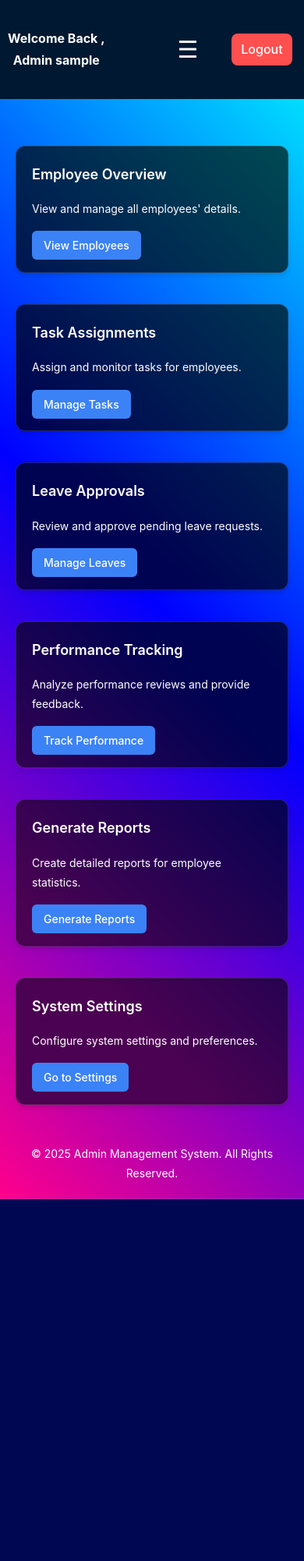
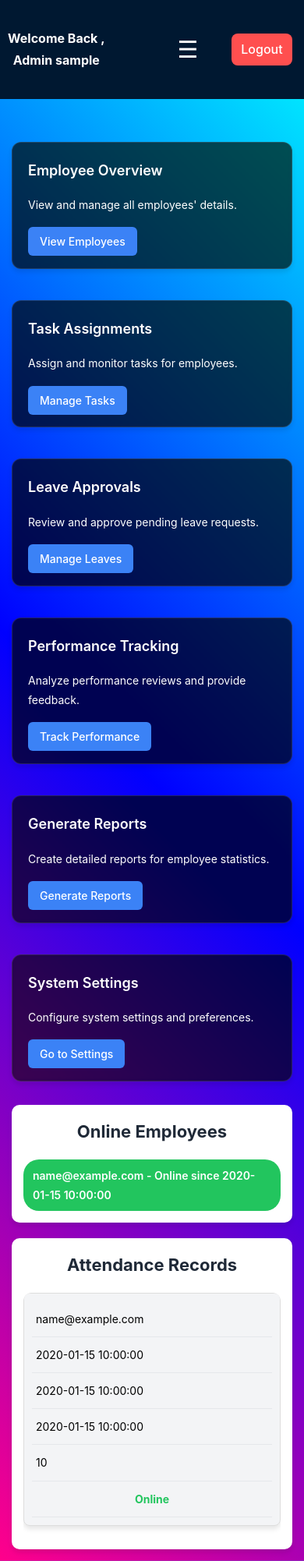
Before and after one commit to mohityadav52708/Employee_Management_System, a Flask app: page /admin_home in a window 390 px wide. Shown: the whole page at 78% size. Before the commit the page ends 1538 px from the top, so only its background shows below. Run offline with Flask 3, Linux system fonts and the light colour scheme; the visitor is signed in with stand-in values (Sample User, id 1); a database or web service that is not in the repository returns one stand-in record (values such as "Sample title").

Commit message:
responsiveness modified

```diff
--- a/app.py
+++ b/app.py
@@ -10,6 +10,7 @@ from email.mime.text import MIMEText
 from email.mime.multipart import MIMEMultipart
 import ssl
 from bson.objectid import ObjectId
+from datetime import datetime
 from flask_cors import CORS
 app = Flask(__name__)
 app.secret_key = 'your_secret_key'
@@ -19,7 +20,7 @@ uri = "mongodb+srv://whitedevil7628:mohit038@cluster1.oohsn.mongodb.net/myDataba
 client = MongoClient(uri)
 db = client["endsem"]
 users_collection = db["users"]
-
+attendance_collection = db["attendance"]
 # Email Configuration
 app.config['MAIL_USERNAME'] = 'librarymanagementprjoect@gmail.com'
 app.config['MAIL_PASSWORD'] = 'ykqy zkvd zzak ujpa'
@@ -145,23 +146,23 @@ def login():
     if request.method == 'POST':
         email = request.form['email']
         password = request.form['password']
-        portal = request.args.get('portal', 'employee')  # Default to 'employee' portal
 
         user = users_collection.find_one({"email": email})
 
         if user and bcrypt.checkpw(password.encode('utf-8'), user['password']):
             session['user'] = email
-            session['role'] = user.get('role', 'employee')  # Set the user's role
+            session['role'] = user.get('role', 'employee')
 
-            # Check if the user is accessing the correct portal
-            if portal == 'admin' and session['role'] != 'admin':
-                flash('Access denied. Only admin can access this page.', 'danger')
-                return render_template('login.html', alert_message="Access denied. Only admin can access this page.")
-            if portal == 'employee' and session['role'] != 'employee':
-                flash('Access denied. Only employee can access this page.', 'danger')
-                return render_template('login.html', alert_message="Access denied. Only employee can access this page.")
+            # Mark employee as Online & log attendance
+            today = datetime.today().strftime('%Y-%m-%d')
+            login_time = datetime.now()
 
-            # Redirect based on the role (admin or employee)
+            attendance_collection.update_one(
+                {"email": email, "date": today},
+                {"$set": {"status": "Online", "login_time": login_time}},
+                upsert=True
+            )
+
             if session['role'] == 'admin':
                 return redirect(url_for('admin_home'))
             else:
@@ -170,30 +171,6 @@ def login():
             flash('Invalid email or password.', 'danger')
     return render_template('login.html')
 
-@app.route('/admin_home')
-def admin_home():
-    if 'user' in session and session.get('role') == 'admin':
-        user = users_collection.find_one({"email": session['user']})
-        if user:
-            username = user['username']
-            return render_template('admin_home.html',username=username)
-    else:
-        flash('Access denied. Only admin can access this page.', 'danger')
-        return redirect(url_for('login'))
-
-@app.route('/home')
-def home():
-    if 'user' in session and session.get('role') == 'employee':
-        user = users_collection.find_one({"email": session['user']})
-        if user:
-            username = user['username']
-            return render_template('home.html', username=username)
-        else:
-            flash('User not found.', 'danger')
-            return redirect(url_for('login'))
-    else:
-        flash('Access denied. Please log in as an employee.', 'danger')
-        return redirect(url_for('login'))
 
 @app.route('/request-leave', methods=['GET', 'POST'])
 def request_leave():
@@ -269,9 +246,48 @@ def admin_leave_requests():
 
 @app.route('/logout')
 def logout():
+    if 'user' in session:
+        email = session['user']
+        today = datetime.today().strftime('%Y-%m-%d')
+
+        # Mark employee as Offline & log logout time
+        login_record = attendance_collection.find_one({"email": email, "date": today})
+        if login_record and "login_time" in login_record:
+            logout_time = datetime.now()
+            duration = logout_time - login_record["login_time"]
+
+            attendance_collection.update_one(
+                {"email": email, "date": today},
+                {"$set": {"status": "Offline", "logout_time": logout_time, "duration": str(duration)}}
+            )
+
     session.clear()
     flash('Logged out successfully.', 'success')
     return redirect(url_for('login'))
+@app.route('/admin_home')
+def admin_home():
+    if 'user' in session and session.get('role') == 'admin' :
+        online_employees = list(attendance_collection.find({"status": "Online"}))
+        attendance_records = list(attendance_collection.find())
+
+        user = users_collection.find_one({"email": session['user']})
+        username = user['username']
+
+        return render_template('admin_home.html', online_employees=online_employees, attendance_records=attendance_records, username=username)
+    else:
+        flash('Access denied. Only admin can access this page.', 'danger')
+        return redirect(url_for('login'))
+
+
+@app.route('/home')
+def home():
+    if 'user' in session and session.get('role') == 'employee':
+        user = users_collection.find_one({"email": session['user']})
+        username = user['username']
+        return render_template('home.html', username=username)
+    else:
+        flash('Access denied. Please log in as an employee.', 'danger')
+        return redirect(url_for('login'))
 
 @app.route('/complaints', methods=['GET', 'POST'])
 def complaints():
@@ -404,5 +420,14 @@ def toggle_availability():
         return {"available": new_status}
     return {"error": "Unauthorized"}, 401
 
+@app.route('/admin/attendance')
+def admin_attendance():
+    if 'user' in session and session.get('role') == 'admin':
+        attendance_records = list(attendance_collection.find())
+        return render_template('admin_attendance.html', attendance_records=attendance_records)
+    else:
+        flash('Access denied.', 'danger')
+        return redirect(url_for('login'))
+
 if __name__ == '__main__':
     app.run(debug=True)
--- a/static/admin_home.css
+++ b/static/admin_home.css
@@ -379,3 +379,163 @@ body {
        display: none;
     }
 }
+
+
+/* Dashboard Sections */
+.section {
+    margin-top: 80px;
+    padding: 20px;
+    background: white;
+    border-radius: 10px;
+    box-shadow: 0 4px 6px rgba(0, 0, 0, 0.1);
+}
+
+.section h2 {
+    font-size: 22px;
+    font-weight: bold;
+    margin-bottom: 15px;
+    color: #1f2937;
+}
+
+/* Online Employees */
+.online-employees {
+    display: flex;
+    flex-wrap: wrap;
+    gap: 10px;
+}
+
+.online-employee {
+    background: #22c55e;
+    color: white;
+    padding: 8px 12px;
+    border-radius: 20px;
+    font-size: 14px;
+    font-weight: 600;
+}
+
+/* Attendance Table */
+.attendance-table {
+    width: 100%;
+    border-collapse: collapse;
+    margin-top: 15px;
+    background: white;
+    border-radius: 10px;
+    overflow: hidden;
+}
+
+.attendance-table th, .attendance-table td {
+    padding: 12px;
+    border-bottom: 1px solid #e5e7eb;
+    text-align: left;
+}
+
+.attendance-table th {
+    background: #1e40af;
+    color: white;
+}
+
+.attendance-table tr:nth-child(even) {
+    background: #f3f4f6;
+}
+
+.attendance-table tr:hover {
+    background: #e0e7ff;
+}
+
+/* Responsive Design */
+@media (max-width: 1024px) {
+    .sidebar {
+        width: 200px;
+    }
+
+    .content {
+        margin-left: 220px;
+    }
+
+    .image {
+        width: calc(100% - 200px);
+        margin-left: 200px;
+    }
+}
+
+@media (max-width: 768px) {
+    .sidebar {
+        width: 180px;
+    }
+
+    .content {
+        margin-left: 200px;
+    }
+
+    .section {
+        padding: 15px;
+    }
+}
+
+@media (max-width: 480px) {
+    .section{
+        margin-top: 20px;
+    }
+    .sidebar {
+        width: 100%;
+        height: auto;
+        position: static;
+        display: none;
+    }
+
+    .content {
+        margin-left: 0;
+        padding: 15px;
+    }
+
+    .image {
+        width: 100%;
+        margin-left: 0;
+    }
+    #table {
+        border: 0;
+    }
+
+    #table thead {
+        display: none; /* Hide table header for mobile */
+    }
+
+    #table tr {
+        display: block; /* Display rows as blocks */
+        margin-bottom: 15px;
+        border: 1px solid #ddd;
+        border-radius: 8px;
+        padding: 10px;
+        box-shadow: 0 4px 6px rgba(0, 0, 0, 0.1);
+    }
+
+    #table td {
+        display: block; /* Display cells as blocks */
+        text-align: left; /* Align content to the right for labels */
+        font-size: 14px;
+        padding: 10px 5px;
+        position: relative;
+        color: black;
+    }
+
+    #table td::before {
+        content: attr(data-label); /* Use the data-label attribute as a label */
+        position: absolute;
+        left: 0;
+        width: 50%;
+        padding-left: 10px;
+        font-weight: bold;
+        color: #000000;
+        text-align: left;
+    }
+
+    #table td:last-child {
+        text-align: center; /* Center the action buttons */
+    }
+    #table #heading_of_table{
+        display: none;
+    }
+    .section h2{
+        text-align: center;
+    }
+}
--- a/static/admin_leave.css
+++ b/static/admin_leave.css
@@ -171,7 +171,6 @@ button[name="action"][value="reject"]:hover {
 
     #table td {
         display: block; /* Display cells as blocks */
-        text-align: right; /* Align content to the right for labels */
         font-size: 14px;
         padding: 10px 5px;
         position: relative;
--- a/static/admin_tasks.css
+++ b/static/admin_tasks.css
@@ -88,7 +88,7 @@
 
         table td {
             display: block; /* Display cells as blocks */
-            text-align: right; /* Align content to the right for labels */
+            text-align: left; /* Align content to the right for labels */
             font-size: 14px;
             padding: 10px 5px;
             position: relative;
--- a/static/emp_admin_details.css
+++ b/static/emp_admin_details.css
@@ -246,7 +246,7 @@ footer {
 
     table td {
         display: block; /* Display cells as blocks */
-        text-align: right; /* Align content to the right for labels */
+        text-align: left; /* Align content to the right for labels */
         font-size: 14px;
         padding: 10px 5px;
         position: relative;
--- a/static/emp_tasks.css
+++ b/static/emp_tasks.css
@@ -7,6 +7,9 @@
     border-radius: 10px;
     box-shadow: 0 4px 6px rgba(0, 0, 0, 0.1);
     color: black;
+}
+body{
+    height: 100vh;
 }
 
 h1, h2 {
@@ -114,6 +117,7 @@ th {
     }
     h1, h2 {
         font-size: 1.5rem;
+        margin-bottom: 0px;
     }
 
     button {
--- a/static/employee_complaints.css
+++ b/static/employee_complaints.css
@@ -3,9 +3,6 @@ body {
     font-family: Arial, sans-serif;
     margin: 0;
     background-color: #f8f9fa;
-    width: 100%;
-    height: 100vh;
-    background-image: no-repeat;
 }
 
 /* Header styles */
--- a/templates/admin_complaints.html
+++ b/templates/admin_complaints.html
@@ -4,8 +4,8 @@
     <meta charset="UTF-8">
     <meta name="viewport" content="width=device-width, initial-scale=1.0">
     <title>Admin Complaints</title>
+    <link rel="stylesheet" href="../static/admin_home.css" />
     <link rel="stylesheet" href="../static/admin_complaints.css" />
-    <link rel="stylesheet" href="../static/admin_home.css" />
 
 </head>
 
--- a/templates/admin_home.html
+++ b/templates/admin_home.html
@@ -74,12 +74,48 @@
                 <a href="#" class="btn">Go to Settings</a>
             </div>
         </div>
+        <div class="section">
+            <h2>Online Employees</h2>
+            <div class="online-employees">
+                {% for emp in online_employees %}
+                    <div class="online-employee">{{ emp.email }} - Online since {{ emp.login_time }}</div>
+                {% endfor %}
+            </div>
+        </div>
 
-        <!-- Footer Section -->
-        <div class="footer">
-            <p>&copy; 2025 Admin Management System. All Rights Reserved.</p>
+        <!-- Attendance Table Section -->
+        <div class="section">
+            <h2>Attendance Records</h2>
+            <table id="table" class="attendance-table">
+                <tr id="heading_of_table">
+                    <th>Email</th>
+                    <th>Date</th>
+                    <th>Login Time</th>
+                    <th>Logout Time</th>
+                    <th>Duration</th>
+                    <th>Status</th>
+                </tr>
+                {% for record in attendance_records %}
+                <tr>
+                    <td>{{ record.email }}</td>
+                    <td>{{ record.date }}</td>
+                    <td>{{ record.login_time }}</td>
+                    <td>{{ record.logout_time if record.logout_time else 'Still Online' }}</td>
+                    <td>{{ record.duration if record.duration else 'N/A' }}</td>
+                    <td>
+                        {% if record.status == "Online" %}
+                            <span style="color: #22c55e; font-weight: bold;">Online</span>
+                        {% else %}
+                            <span style="color: #ef4444; font-weight: bold;">Offline</span>
+                        {% endif %}
+                    </td>
+                </tr>
+                {% endfor %}
+            </table>
         </div>
+
     </div>
+
 
     <script>
         // JavaScript for toggling sidebar visibility
--- a/templates/complaints.html
+++ b/templates/complaints.html
@@ -32,7 +32,7 @@
     <div class="content">
       <div class="header"></div>
     </div>
-    <h1>Submit a Complaint</h1>
+    <h2>Submit a Complaint</h2>
     <form method="POST" action="{{ url_for('complaints') }}">
       <label for="title">Complaint Title:</label>
       <input type="text" id="title" name="title" required />
```
Also changed, not shown: static/admin_complaints.css (+2 -7 lines), static/home.css (+17 -2 lines), templates/home.html (+3 -4 lines).
